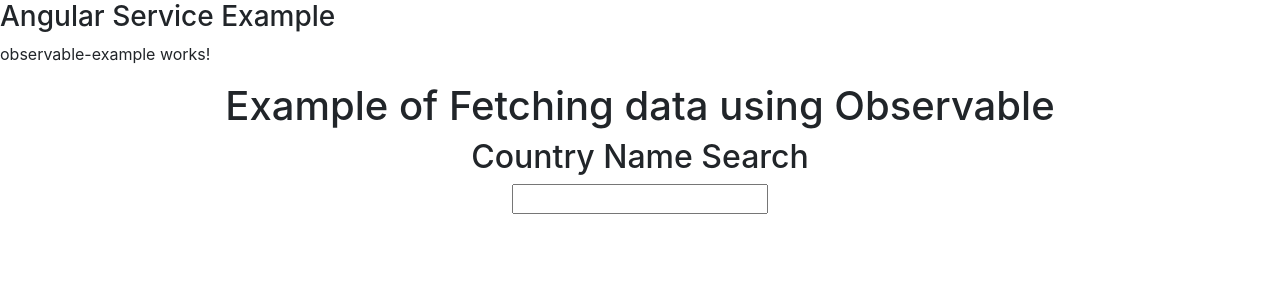
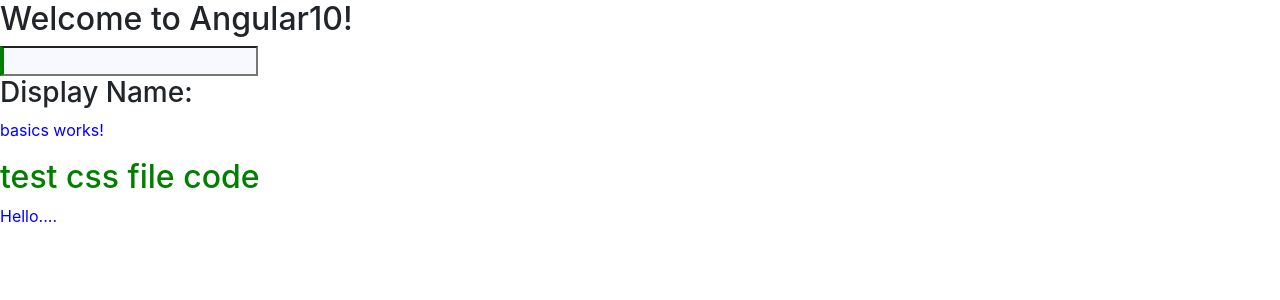
Before and after one commit to Guhanganesan/Angular10, an Angular app: page / in a window 1280 px wide. Shown: the top 300 px of the page. Built offline with nearby package versions, Linux system fonts and the light colour scheme.

Commit message:
basics and interpolation

```diff
--- a/src/app/app.component.html
+++ b/src/app/app.component.html
@@ -7,75 +7,16 @@
   <meta name='viewport' content='width=device-width, initial-scale=1'>
 </head>
 <body>
-<!--
-  <h2>Anguar10!</h2>
-  <h3> Lazy loading for routing </h3>
-  <ul>
-    <ol><a routerLink="admin/login">Login  </a></ol>
-    <ol><a routerLink="admin/list">List </a></ol>
-  </ul>
-  <router-outlet> </router-outlet>
-  <h3>Lazy loading component</h3>
-  <button (click)="adminLoad()">Admin Loading</button>
-  <button (click)="userLoad()">User Loading</button>
+<!--Interpolation to display the myapp-->
+<h2>{{title}}</h2>
 
-  <h3>Template driven forms</h3>
-  <div class="col-sm-6">
-    <form #userForm="ngForm" (ngSubmit)="onSubmit(userForm.value)">
-      <input type="text" class="form-control" name="email" ngModel>
-      <br>
-      <input type="password" class="form-control" name="pass" ngModel>
-      <br>
-      <button type="submit" class="form-control">submit</button>
-    </form>
-  </div>
+<!--ngModel directive for gettting user input which is available in the FormsModule-->
+<input type="text" [(ngModel)]="name"><br>
+<h3>Display Name: {{name}}</h3>
 
-  <h3>Form Validations</h3>
-
-  <div class="col-sm-6">
-    <form #userForm="ngForm" (ngSubmit)="onSubmit(userForm.value)">
-      <div class="form-group">
-        <label>Email address</label>
-        <input type="email" #email="ngModel" class="form-control"  name="email" placeholder="Enter email" ngModel required>
-        <small class="form-text text-muted">We'll never share your email with anyone else.</small>
-        <span *ngIf="email.invalid && email.touched" class="error">Email field is required!!</span>
-        {{email.touched}}
-      </div>
-      <div class="form-group">
-        <label>Password</label>
-        <input type="password" class="form-control"  name="password" placeholder="Password" ngModel required>
-      </div>
-      <div class="form-check">
-        <input type="checkbox" class="form-check-input">
-        <label class="form-check-label">Check me out</label>
-      </div>
-      <button type="submit" class="btn btn-primary">Submit</button>
-    </form>
-  </div>
-
-  <h3>Reactive forms</h3>
-  <div class="col-sm-6">
-      <form [formGroup]="loginForm" (ngSubmit)="collectData()">
-        <div class="form-group">
-          <label >Email address:</label>
-          <input type="email" class="form-control" name="email" formControlName="email">
-        </div>
-
-        <div class="form-group">
-          <label>Password:</label>
-          <input type="password" class="form-control" name="pass" formControlName="pass">
-        </div>
-
-        <button type="submit" class="btn btn-primary">Submit</button>
-      </form>
-  </div>
--->
-
-  <h3> Angular Service Example </h3>
-
-  <app-observable-example></app-observable-example>
-
-  <br><br>
+<!-- generate new child component for basics => ng g c basics then call selector for accessing that component-->
+<app-basics></app-basics>
+<div app-basics></div>
 
 </body>
 </html>
--- a/src/app/app.component.ts
+++ b/src/app/app.component.ts
@@ -1,50 +1,17 @@
-import { Component, ViewContainerRef, ComponentFactoryResolver } from '@angular/core';
-import {FormControl, FormGroup} from '@angular/forms';
+import { Component} from '@angular/core';
+
 @Component({
   selector: 'app-root',
   templateUrl: './app.component.html',
   styleUrls: ['./app.component.css']
 })
 export class AppComponent {
-  title = 'myapp';
-  loginForm = new FormGroup(
-    {
-      user : new FormControl(''),
-      pass : new FormControl('')
-    }
-  )
-  constructor(private vcr:ViewContainerRef, private cfr:ComponentFactoryResolver)
-  {
-     this.title="Angular10";
-  }
-  /*  Lazy Loading component */
-  async adminLoad() {
-    this.vcr.clear();
-    const {AdminlistComponent} = await import('./adminlist/adminlist.component');
-    this.vcr.createComponent(
-      this.cfr.resolveComponentFactory(AdminlistComponent)
-    )
-  }
+  title = 'Welcome to Angular10!'; //simple property which is used to load/bind on frontend
+  name:string;
 
-  async userLoad() {
-    this.vcr.clear();
-    const {UserlistComponent} = await import('./userlist/userlist.component');
-    this.vcr.createComponent(
-      this.cfr.resolveComponentFactory(UserlistComponent)
-    )
-  }
 
-  /* Template driven form */
-  onSubmit(formsdata)
-  {
-     console.log(formsdata);
-     console.log(formsdata.email);
-     console.log(formsdata.pass);
-  }
-  /* Collect Reactive forms data*/
-  collectData()
-  {
-    console.log(this.loginForm.value);
-  }
+  // for installing bootstrap => npm install --save bootstrap@4
+  //and update the angular.json config files (location of bootstrap file)
+
 
 }
--- /dev/null
+++ b/src/app/basics/basics.component.css
@@ -0,0 +1,3 @@
+p{
+    color: blue;
+}
--- /dev/null
+++ b/src/app/basics/basics.component.html
@@ -0,0 +1,3 @@
+<p>basics works!</p>
+<h2>test css file code</h2>
+<p>{{getStringValue()}}</p>
--- /dev/null
+++ b/src/app/basics/basics.component.ts
@@ -0,0 +1,24 @@
+import { Component, OnInit } from '@angular/core';
+
+@Component({
+  selector: 'app-basics',
+  templateUrl: './basics.component.html',
+  styleUrls: ['./basics.component.css', './test.component.css']
+})
+export class BasicsComponent implements OnInit {
+
+  constructor() { }
+
+  ngOnInit(): void {
+  }
+
+  getStringValue(){
+    return "Hello....";
+  }
+
+  //Data binding => communication between typescript file to html file
+  db_name: string = "Guhan Ganesan";
+
+
+
+}
--- /dev/null
+++ b/src/app/basics/test.component.css
@@ -0,0 +1,3 @@
+h2{
+    color:green;
+}
```
Also changed, not shown: src/app/app.module.ts (+7 -21 lines), 1 other file (tests, documents, lock files or other folders).
